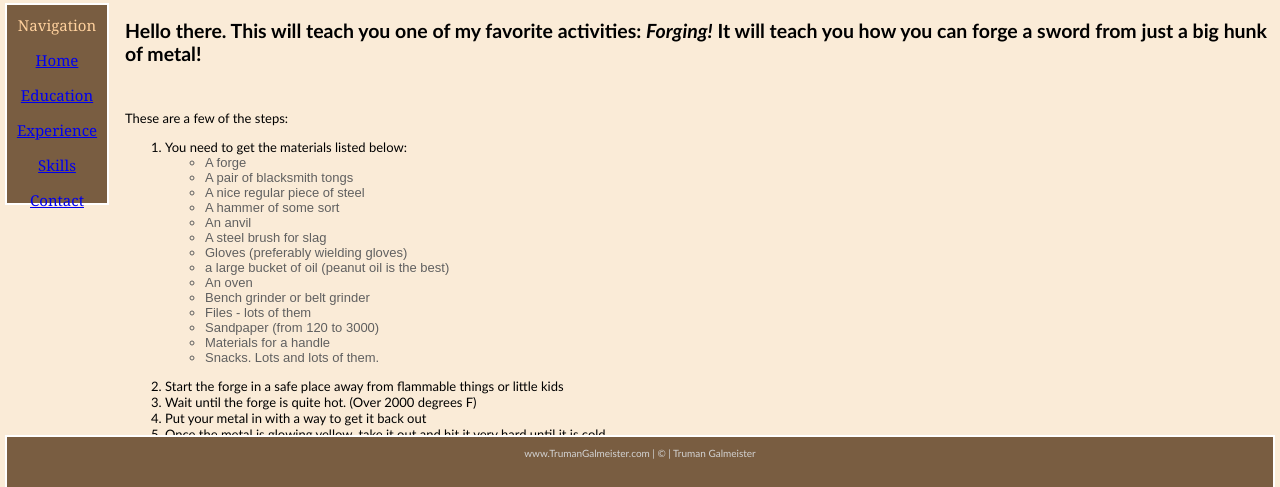
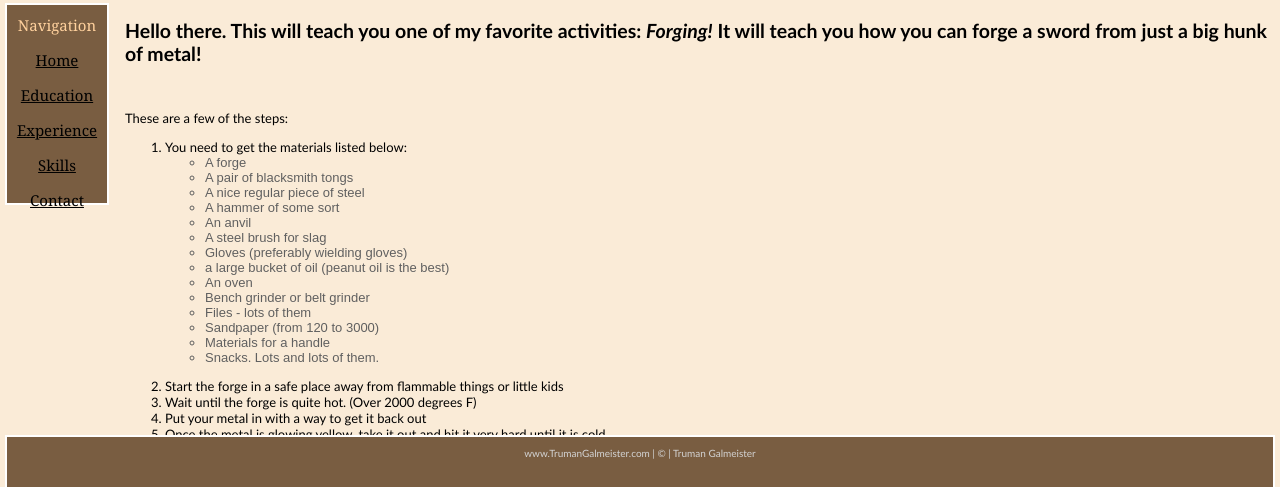
Before and after one commit to TgIS201/IS201Final, a plain HTML site: page Scratch.html in a window 1280 px wide. Shown: the part 311-798 px from the top of the page. Drawn offline with Linux system fonts and the light colour scheme; files whose address does not match are found by name.

Commit message:
Add files via upload

```diff
--- a/Scratch.html
+++ b/Scratch.html
@@ -12,11 +12,11 @@
     </div>
     <div class="common leftmenu" class="Menu">Navigation
         <p></p>
-        <p class="nav-item" class="a:hover"><a class="nav-link px-lg-3 py-3 py-lg-4" href="index.html" a:visited >Home</a></p>
-        <p class="nav-item" class="a:hover"><a class="nav-link px-lg-3 py-3 py-lg-4" href="Education.html" a:visited>Education</a></p>
-        <p class="nav-item" class="a:hover"><a class="nav-link px-lg-3 py-3 py-lg-4" href="Experience.html" a:visited>Experience</a></p>
-        <p class="nav-item" class="a:hover"><a class="nav-link px-lg-3 py-3 py-lg-4" href="Skills.html" a:visited>Skills</a></p>
-        <p class="nav-item" class="a:hover"><a class="nav-link px-lg-3 py-3 py-lg-4" href="contact.html" a:visited>Contact</a></p>
+        <p class="a:hover" class="a:any-link"><a href="index.html" a:visited >Home</a></p>
+        <p><a href="Education.html">Education</a></p>
+        <p><a href="Experience.html">Experience</a></p>
+        <p><a href="Skills.html" >Skills</a></p>
+        <p><a href="contact.html">Contact</a></p>
     </div>
     <div class="common subheader">Forging</div>
     <div class="common body">
--- a/css/stylest.css
+++ b/css/stylest.css
@@ -89,5 +89,9 @@ a:visited {
 
 .normal {
     font-size: 15px;
-    color: rgb(255, 255, 255);
+    color: rgb(0, 0, 0);
     }
+
+a:any-link {
+    color: rgb(0, 0, 0);
+}
```
